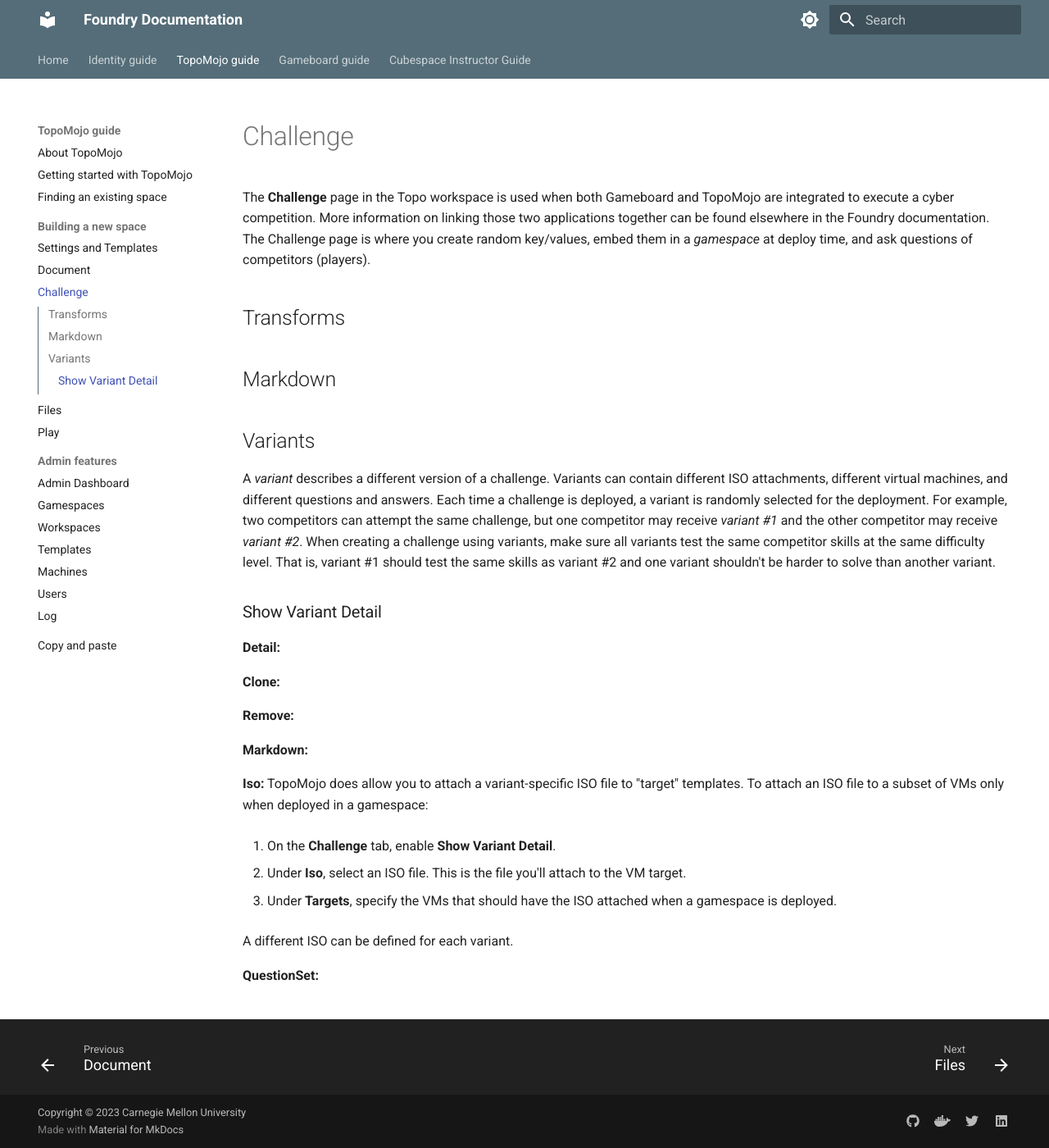
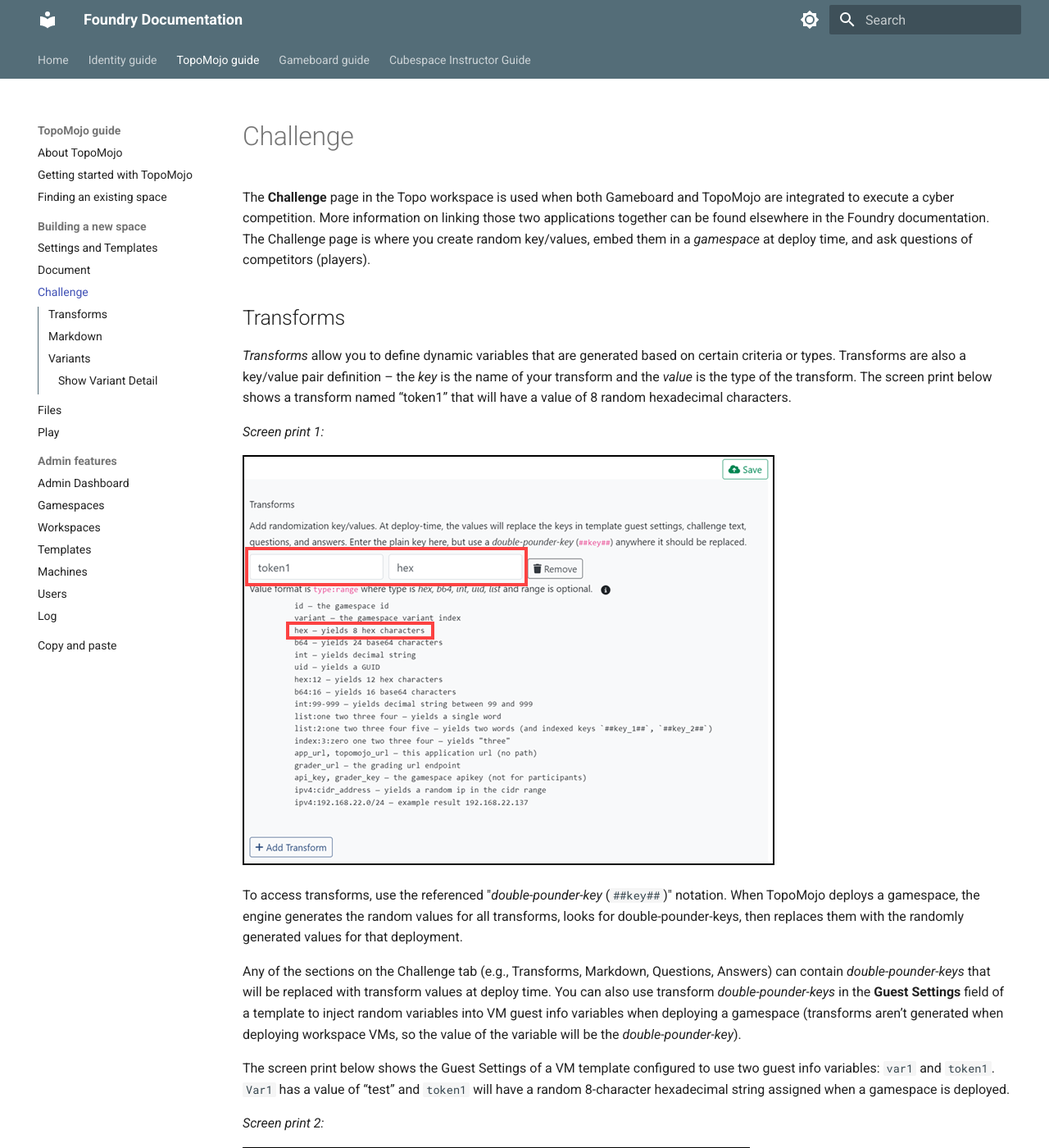
Before and after one commit to cmu-sei/foundry-docs, an MkDocs documentation site: the page built from docs/topomojo/challenge.md, in a window 1280 px wide and 1400 px high. Shown: the whole window at 82% size. Built offline with MkDocs 1.6.1 and Material for MkDocs 9.7.7, drawn with Linux system fonts in a browser that asks for light colours; some of the changed text lies outside the part shown.

Commit message:
added guest settings and transforms tm help topics

```diff
--- a/docs/topomojo/challenge.md
+++ b/docs/topomojo/challenge.md
@@ -3,6 +3,28 @@
 The **Challenge** page in the Topo workspace is used when both Gameboard and TopoMojo are integrated to execute a cyber competition. More information on linking those two applications together can be found elsewhere in the Foundry documentation. The Challenge page is where you create random key/values, embed them in a *gamespace* at deploy time, and ask questions of competitors (players).
 
 ## Transforms
+
+*Transforms* allow you to define dynamic variables that are generated based on certain criteria or types. Transforms are also a key/value pair definition – the *key* is the name of your transform and the *value* is the type of the transform.  The screen print below shows a transform named “token1” that will have a value of 8 random hexadecimal characters.
+
+*Screen print 1:*
+
+![transforms](img/transforms.png)
+
+To access transforms, use the referenced "*double-pounder-key* (`##key##`)" notation. When TopoMojo deploys a gamespace, the engine generates the random values for all transforms, looks for double-pounder-keys, then replaces them with the randomly generated values for that deployment.
+
+Any of the sections on the Challenge tab (e.g., Transforms, Markdown, Questions, Answers) can contain *double-pounder-keys* that will be replaced with transform values at deploy time. You can also use transform *double-pounder-keys* in the **Guest Settings** field of a template to inject random variables into VM guest info variables when deploying a gamespace (transforms aren’t generated when deploying workspace VMs, so the value of the variable will be the *double-pounder-key*).
+
+The screen print below shows the Guest Settings of a VM template configured to use two guest info variables: `var1` and `token1`. `Var1` has a value of “test” and `token1` will have a random 8-character hexadecimal string assigned when a gamespace is deployed.
+
+*Screen print 2:*
+
+![guest-settings](img/guest-settings.png)
+
+Guest info variables can be accessed from a Gamespace VM by using VMware Tools such as `open-vm-tools`and the `vmtoolsd` command. See [Open VM Tools](https://docs.vmware.com/en/VMware-Tools/12.3.0/com.vmware.vsphere.vmwaretools.doc/GUID-8B6EA5B7-453B-48AA-92E5-DB7F061341D1.html) and [VMware Tools daemon help](https://helpmanual.io/help/vmtoolsd/).
+
+*Screen print 3:*
+
+![vm-ware-tools](img/vm-ware-tools.png)
 
 ## Markdown
 
```
Also changed, not shown: docs/topomojo/building-a-workspace.md (+10 -0 lines), docs/topomojo/img/guest-settings.png (added), docs/topomojo/img/transforms.png (added), docs/topomojo/img/vm-ware-tools.png (added).
